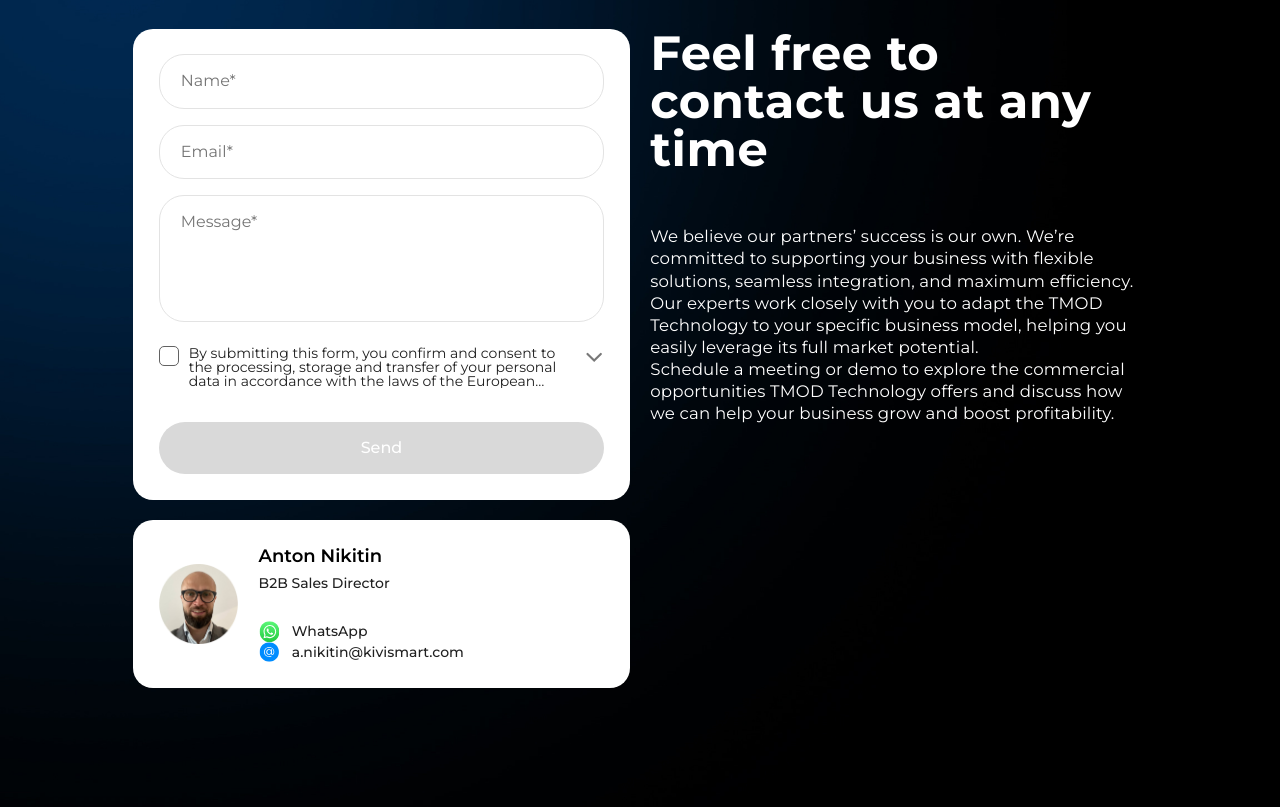
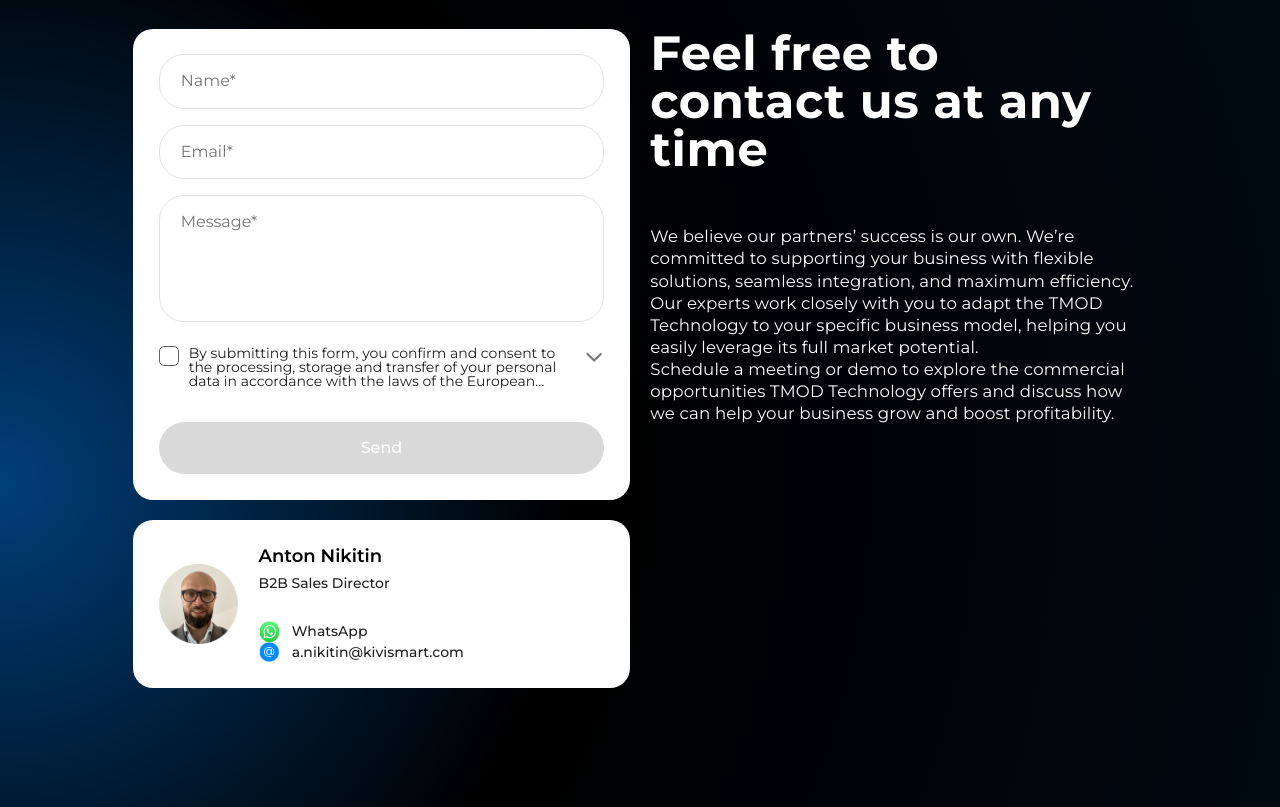
Before and after one commit to zlatan-dp/tmod, a Next.js app: page /tmod/tmod-form in a window 1280 px wide. Built offline with nearby package versions, Linux system fonts and the light colour scheme.

Commit message:
finished desktop, added hover animation & experemental css scroll animation

```diff
--- a/app/layout.tsx
+++ b/app/layout.tsx
@@ -1,4 +1,4 @@
-// import Script from "next/script";
+import Script from "next/script";
 
 export default function RootLayout({
   children,
@@ -8,7 +8,7 @@
   return (
     <html lang="en">
       <head>
-        {/* <Script
+        <Script
           strategy="beforeInteractive"
           src="https://www.googletagmanager.com/gtag/js?id=G-XGEDJ12CLJ"
         />
@@ -23,7 +23,7 @@
               gtag('config', 'G-XGEDJ12CLJ');
             `,
           }}
-        /> */}
+        />
       </head>
       <body>{children}</body>
     </html>
--- a/app/tmod/styles.tmod.css
+++ b/app/tmod/styles.tmod.css
@@ -43,6 +43,26 @@
   100% {
     transform: translateY(0px);
     opacity: 1;
+  }
+}
+
+@keyframes bgPosition {
+  from {
+    transform: translateY(-600px);
+  }
+  to {
+    transform: translateY(0px);
+  }
+}
+
+@keyframes phoneRotation {
+  from {
+    transform: rotate(-15deg);
+    transform: skew(0.112rad);
+  }
+  to {
+    transform: rotate(0deg);
+    transform: skew(0);
   }
 }
 
@@ -372,10 +392,37 @@
     max-height: 459px;
     margin-bottom: min(27px, 3.2vw);
 
+    position: relative;
+
+    * {
+      position: relative;
+    }
+
+    &::before {
+      content: "";
+      position: absolute;
+      inset: 0;
+      background: radial-gradient(
+        circle at top left,
+        #014e96ce 0%,
+        #00000000 67.31%,
+        #00264a42 100%
+      );
+      opacity: 0;
+      transition: opacity var(--trans-dur) var(--trans-timing-function);
+      pointer-events: none;
+    }
+
     @media (min-width: 760px) {
       height: 35vw;
       max-height: 680px;
       margin-bottom: min(40px, 2vw);
+
+      &:hover {
+        &::before {
+          opacity: 1;
+        }
+      }
     }
 
     .bento-title {
@@ -726,8 +773,34 @@
   .bentobox-panel {
     padding: 8.8vw;
 
+    position: relative;
+
+    * {
+      position: relative;
+    }
+
+    &::before {
+      content: "";
+      position: absolute;
+      inset: 0;
+      background: radial-gradient(
+        circle at top left,
+        #014d96 0%,
+        #00000000 67.31%,
+        #00264a4d 100%
+      );
+      opacity: 0;
+      transition: opacity var(--trans-dur) var(--trans-timing-function);
+      pointer-events: none;
+    }
+
     @media (min-width: 760px) {
       padding: min(33px, 1.7vw);
+      &:hover {
+        &::before {
+          opacity: 1;
+        }
+      }
     }
 
     .bento-title {
@@ -1256,6 +1329,14 @@
       width: 70%;
       @media (min-width: 760px) {
         flex: 1 1 calc(50% - 20px);
+
+        transform: rotate(0deg);
+        animation-name: phoneRotation;
+        animation-fill-mode: both;
+
+        view-timeline-name: --reveal;
+        animation-timeline: --reveal;
+        animation-range: entry 50% cover 90%;
       }
     }
 
@@ -1400,8 +1481,34 @@
   .bentobox-panel {
     padding: min(8.8vw, 48px);
 
+    position: relative;
+
+    * {
+      position: relative;
+    }
+
+    &::before {
+      content: "";
+      position: absolute;
+      inset: 0;
+      background: radial-gradient(
+        circle at top left,
+        #014d96 0%,
+        #00000000 67.31%,
+        #00264a4d 100%
+      );
+      opacity: 0;
+      transition: opacity var(--trans-dur) var(--trans-timing-function);
+      pointer-events: none;
+    }
+
     @media (min-width: 760px) {
       padding: min(33px, 1.7vw);
+      &:hover {
+        &::before {
+          opacity: 1;
+        }
+      }
     }
   }
 
@@ -1839,13 +1946,50 @@
 .contact-us {
   position: relative;
   z-index: 90;
-  background-color: var(--black-color);
-  background-image: url("/tmod/img/control/bg-control-mob.jpg");
+  background: var(--black-color) url("/tmod/img/control/bg-control-mob.jpg");
   background-repeat: no-repeat;
   background-size: contain;
+  overflow: hidden;
+
+  view-timeline-name: --reveal;
+  view-timeline-axis: block;
+
+  * {
+    position: relative;
+  }
+
+  &::before {
+    content: "";
+    position: absolute;
+    /* inset: 0; */
+    top: 0%;
+    left: 0;
+    width: 100%;
+    height: 150%;
+    background: radial-gradient(
+      circle at center left,
+      #014e96ce 0%,
+      #00000000 40%,
+      #00264a42 100%
+    );
+    opacity: 0;
+    pointer-events: none;
+
+    animation-name: bgPosition;
+    animation-duration: 1s;
+    animation-fill-mode: both;
+    animation-timeline: --reveal;
+    animation-range: entry 0% cover 100%;
+
+    @media (min-width: 760px) {
+      opacity: 1;
+      transform: translateY(-30%);
+    }
+  }
 
   @media (min-width: 760px) {
-    background-image: url("/tmod/img/control/bg-control.jpg");
+    /* background: #000, url("/tmod/img/contacts/bg-control-2.png"); */
+    background: #000;
   }
 
   .container {
```
Also changed, not shown: app/tmod/components/landing/landing.jsx (+7 -4 lines), public/tmod/img/contacts/bg-control-2.png (added).
